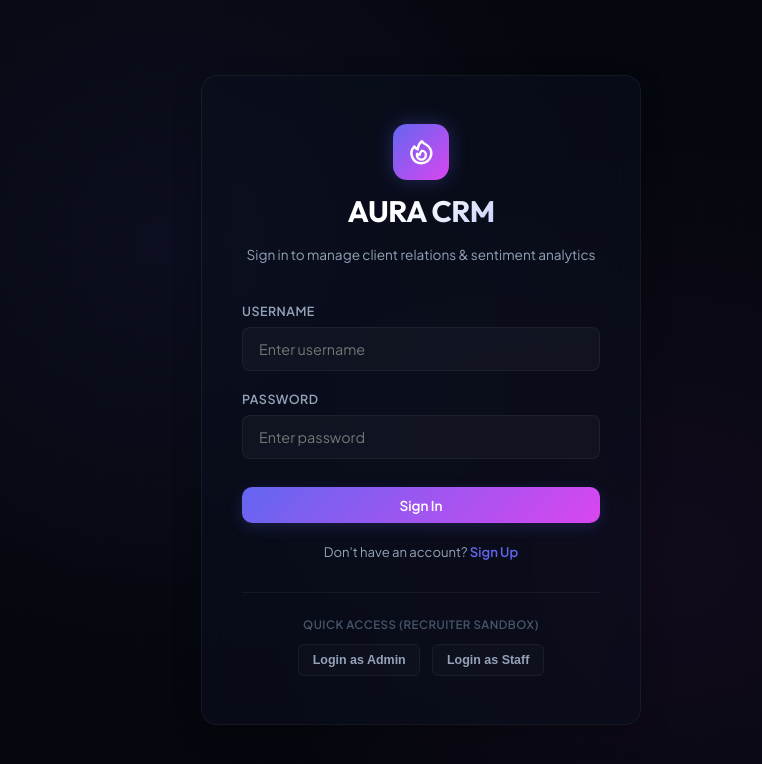
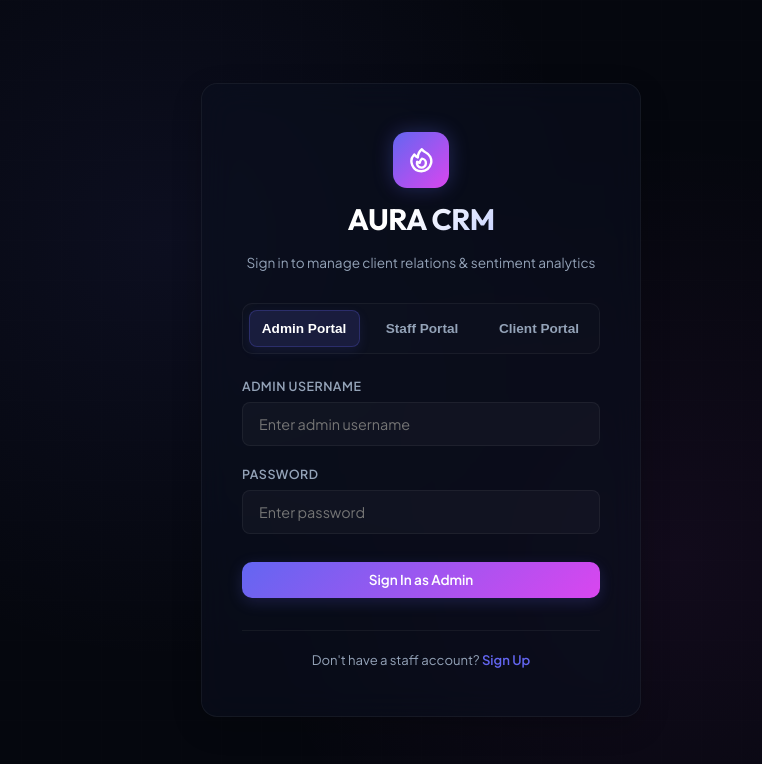
Before and after one commit to Manmeet-Singh-Deol/crm-sentiment, a Flask app: page /login in a window 1280 px wide. Shown: the top 764 px of the page, without its empty margins (219-981 px from the left). Run offline with Flask 3, Linux system fonts and the light colour scheme.

Commit message:
Implement distinct Admin, Staff, and Client portals with role-based UI checks and automated testing

```diff
--- a/app.py
+++ b/app.py
@@ -31,6 +31,16 @@ def login_required(f):
     def decorated_function(*args, **kwargs):
         if 'user_id' not in session:
             return redirect(url_for('login_view'))
+
+        # Restrict clients from viewing staff dashboard/directory/analytics
+        if session.get('role') == 'client':
+            if request.endpoint == 'contact_chat_view':
+                target_id = kwargs.get('contact_id')
+                if session.get('user_id') != target_id:
+                    return render_template('403.html'), 403
+            elif request.endpoint not in ['logout_view']:
+                return redirect(url_for('contact_chat_view', contact_id=session.get('user_id')))
+
         return f(*args, **kwargs)
     return decorated_function
 
@@ -50,6 +60,24 @@ def api_login_required(f):
     def decorated_function(*args, **kwargs):
         if 'user_id' not in session:
             return jsonify({'error': 'Unauthorized. Please log in.'}), 401
+
+        # Restrict client API scopes
+        if session.get('role') == 'client':
+            if request.endpoint == 'chatbot_message':
+                target_id = kwargs.get('contact_id')
+                if session.get('user_id') != target_id:
+                    return jsonify({'error': 'Forbidden.'}), 403
+            elif request.endpoint == 'get_notes':
+                target_id = kwargs.get('contact_id')
+                if session.get('user_id') != target_id:
+                    return jsonify({'error': 'Forbidden.'}), 403
+            elif request.endpoint == 'add_note':
+                target_id = kwargs.get('contact_id')
+                if session.get('user_id') != target_id:
+                    return jsonify({'error': 'Forbidden.'}), 403
+            elif request.endpoint not in ['logout_view']:
+                return jsonify({'error': 'Forbidden. Staff privileges required.'}), 403
+
         return f(*args, **kwargs)
     return decorated_function
 
@@ -66,21 +94,37 @@ def api_admin_required(f):
 @app.route('/login', methods=['GET', 'POST'])
 def login_view():
     if 'user_id' in session:
+        if session.get('role') == 'client':
+            return redirect(url_for('contact_chat_view', contact_id=session.get('user_id')))
         return redirect(url_for('dashboard_view'))
 
     error = None
     if request.method == 'POST':
-        username = request.form.get('username', '').strip()
-        password = request.form.get('password', '').strip()
+        client_email = request.form.get('client_email', '').strip()
+        if client_email:
+            # Client Login
+            contact = db.get_contact_by_email(client_email)
+            if contact:
+                session['user_id'] = contact['id']
+                session['username'] = contact['name']
+                session['role'] = 'client'
+                session['client_email'] = contact['email']
+                return redirect(url_for('contact_chat_view', contact_id=contact['id']))
+            else:
+                error = "Client email not found. Please contact support or register as staff."
+        else:
+            # Staff Login
+            username = request.form.get('username', '').strip()
+            password = request.form.get('password', '').strip()
 
-        user = db.authenticate_user(username, password)
-        if user:
-            session['user_id'] = user['id']
-            session['username'] = user['username']
-            session['role'] = user['role']
-            return redirect(url_for('dashboard_view'))
-        else:
-            error = "Invalid username or password"
+            user = db.authenticate_user(username, password)
+            if user:
+                session['user_id'] = user['id']
+                session['username'] = user['username']
+                session['role'] = user['role']
+                return redirect(url_for('dashboard_view'))
+            else:
+                error = "Invalid username or password"
 
     admin_user, admin_pw = db.get_admin_setup_credentials()
     return render_template('login.html', error=error, admin_username=admin_user, admin_password=admin_pw)
--- a/templates/chat.html
+++ b/templates/chat.html
@@ -3,6 +3,7 @@
 {% block title %}Support Chat | {{ contact.name }}{% endblock %}
 
 {% block page_title %}
+{% if session.get('role') != 'client' %}
 <div class="breadcrumb-header">
     <a href="/contacts/{{ contact.id }}" class="back-link">
         <svg xmlns="http://www.w3.org/2000/svg" fill="none" viewBox="0 0 24 24" stroke-width="2.5" stroke="currentColor" width="16" height="16">
@@ -11,6 +12,7 @@
         Return to Client Profile
     </a>
 </div>
+{% endif %}
 {% endblock %}
 
 {% block content %}
--- a/templates/login.html
+++ b/templates/login.html
@@ -6,7 +6,6 @@
     <title>Login | AURA CRM</title>
     <link rel="stylesheet" href="{{ url_for('static', filename='css/style.css') }}">
     <style>
-        /* Extra styles for login page to center the glassmorphic card */
         .login-wrapper {
             min-height: 100vh;
             display: flex;
@@ -55,7 +54,7 @@
             flex-direction: column;
             align-items: center;
             gap: 0.75rem;
-            margin-bottom: 2.5rem;
+            margin-bottom: 2rem;
             text-align: center;
         }
 
@@ -136,44 +135,25 @@
             margin-bottom: 1.25rem;
         }
 
-        .quick-access-section {
-            margin-top: 2rem;
-            border-top: 1px solid var(--border-card);
-            padding-top: 1.5rem;
+        .tab-btn {
+            background: transparent;
+            border: none;
+            padding: 0.65rem;
+            border-radius: 8px;
+            font-weight: 600;
+            font-size: 0.85rem;
+            color: var(--text-secondary);
+            cursor: pointer;
+            transition: var(--transition-smooth);
+            flex: 1;
             text-align: center;
         }
 
-        .quick-access-title {
-            font-size: 0.72rem;
-            font-weight: 600;
-            text-transform: uppercase;
-            color: var(--text-muted);
-            letter-spacing: 0.5px;
-            margin-bottom: 0.75rem;
-        }
-
-        .quick-access-btns {
-            display: flex;
-            gap: 0.75rem;
-            justify-content: center;
-        }
-
-        .btn-quick {
-            background: rgba(255, 255, 255, 0.02);
-            border: 1px solid var(--border-card);
-            color: var(--text-secondary);
-            padding: 0.5rem 0.85rem;
-            border-radius: 6px;
-            font-size: 0.78rem;
-            font-weight: 600;
-            cursor: pointer;
-            transition: var(--transition-smooth);
-        }
-
-        .btn-quick:hover {
-            background: rgba(99, 102, 241, 0.08);
-            border-color: rgba(99, 102, 241, 0.2);
-            color: var(--text-primary);
+        .tab-btn.active {
+            background: rgba(99, 102, 241, 0.15);
+            color: white;
+            border: 1px solid rgba(99, 102, 241, 0.25);
+            box-shadow: 0 4px 12px rgba(99, 102, 241, 0.1);
         }
     </style>
 </head>
@@ -203,37 +183,96 @@
             </div>
             {% endif %}
 
-            <form class="login-form" method="POST" action="/login">
+            <!-- Tab switcher -->
+            <div style="display: flex; gap: 0.5rem; background: rgba(255,255,255,0.015); border: 1px solid var(--border-card); padding: 0.35rem; border-radius: 10px; margin-bottom: 1.5rem;">
+                <button type="button" id="btn-tab-admin" class="tab-btn active" onclick="switchTab('admin')">Admin Portal</button>
+                <button type="button" id="btn-tab-staff" class="tab-btn" onclick="switchTab('staff')">Staff Portal</button>
+                <button type="button" id="btn-tab-client" class="tab-btn" onclick="switchTab('client')">Client Portal</button>
+            </div>
+
+            <!-- Staff & Admin Login Form -->
+            <form id="form-staff" class="login-form" method="POST" action="/login">
                 <div class="form-group">
-                    <label for="username">Username</label>
-                    <input type="text" id="username" name="username" class="form-input" placeholder="Enter username" required autocomplete="username">
+                    <label id="label-username" for="username">Admin Username</label>
+                    <input type="text" id="username" name="username" class="form-input" placeholder="Enter admin username" required autocomplete="username">
                 </div>
                 <div class="form-group">
                     <label for="password">Password</label>
                     <input type="password" id="password" name="password" class="form-input" placeholder="Enter password" required autocomplete="current-password">
                 </div>
-                <button type="submit" class="btn btn-primary" style="margin-top: 0.5rem; width: 100%;">Sign In</button>
+                <button type="submit" id="btn-submit" class="btn btn-primary" style="margin-top: 0.5rem; width: 100%;">Sign In as Admin</button>
             </form>
 
-            <div style="margin-top: 1.25rem; text-align: center; font-size: 0.82rem; color: var(--text-secondary);">
-                Don't have an account? <a href="/register" style="color: var(--color-primary); text-decoration: none; font-weight: 600; transition: var(--transition-smooth);" onmouseover="this.style.color='var(--color-accent)'" onmouseout="this.style.color='var(--color-primary)'">Sign Up</a>
-            </div>
+            <!-- Client Login Form -->
+            <form id="form-client" class="login-form" method="POST" action="/login" style="display: none;">
+                <div class="form-group">
+                    <label for="client_email">Client Email Address</label>
+                    <input type="email" id="client_email" name="client_email" class="form-input" placeholder="Enter your registered email address" autocomplete="email">
+                </div>
+                <button type="submit" class="btn btn-primary" style="margin-top: 0.5rem; width: 100%; background: linear-gradient(135deg, var(--color-accent) 0%, var(--color-primary) 100%);">Access Client Support</button>
+            </form>
 
-            <div class="quick-access-section">
-                <div class="quick-access-title">Quick Access (Recruiter Sandbox)</div>
-                <div class="quick-access-btns">
-                    <button type="button" class="btn-quick" onclick="autoLogin('{{ admin_username }}', '{{ admin_password }}')">Login as Admin</button>
-                    <button type="button" class="btn-quick" onclick="autoLogin('staff', 'staff123')">Login as Staff</button>
-                </div>
+            <div style="margin-top: 2rem; border-top: 1px solid var(--border-card); padding-top: 1.25rem; text-align: center; font-size: 0.82rem; color: var(--text-secondary);">
+                Don't have a staff account? <a href="/register" style="color: var(--color-primary); text-decoration: none; font-weight: 600; transition: var(--transition-smooth);" onmouseover="this.style.color='var(--color-accent)'" onmouseout="this.style.color='var(--color-primary)'">Sign Up</a>
             </div>
         </div>
     </div>
 
     <script>
-        function autoLogin(username, password) {
-            document.getElementById('username').value = username;
-            document.getElementById('password').value = password;
-            document.querySelector('.login-form').submit();
+        function switchTab(type) {
+            const btnAdmin = document.getElementById('btn-tab-admin');
+            const btnStaff = document.getElementById('btn-tab-staff');
+            const btnClient = document.getElementById('btn-tab-client');
+            const formStaff = document.getElementById('form-staff');
+            const formClient = document.getElementById('form-client');
+
+            const labelUsername = document.getElementById('label-username');
+            const usernameInput = document.getElementById('username');
+            const passwordInput = document.getElementById('password');
+            const clientEmail = document.getElementById('client_email');
+            const btnSubmit = document.getElementById('btn-submit');
+
+            // Remove active class from all tab buttons
+            btnAdmin.classList.remove('active');
+            btnStaff.classList.remove('active');
+            btnClient.classList.remove('active');
+
+            if (type === 'admin') {
+                btnAdmin.classList.add('active');
+                formStaff.style.display = 'flex';
+                formClient.style.display = 'none';
+
+                labelUsername.textContent = 'Admin Username';
+                usernameInput.placeholder = 'Enter admin username';
+                btnSubmit.textContent = 'Sign In as Admin';
+
+                // Toggle required tags
+                usernameInput.required = true;
+                passwordInput.required = true;
+                clientEmail.required = false;
+            } else if (type === 'staff') {
+                btnStaff.classList.add('active');
+                formStaff.style.display = 'flex';
+                formClient.style.display = 'none';
+
+                labelUsername.textContent = 'Staff Username';
+                usernameInput.placeholder = 'Enter staff username';
+                btnSubmit.textContent = 'Sign In as Staff';
+
+                // Toggle required tags
+                usernameInput.required = true;
+                passwordInput.required = true;
+                clientEmail.required = false;
+            } else {
+                btnClient.classList.add('active');
+                formStaff.style.display = 'none';
+                formClient.style.display = 'flex';
+
+                // Toggle required tags
+                usernameInput.required = false;
+                passwordInput.required = false;
+                clientEmail.required = true;
+            }
         }
     </script>
 </body>
```
Also changed, not shown: templates/base.html (+11 -0 lines), test_app.py (+69 -0 lines).
